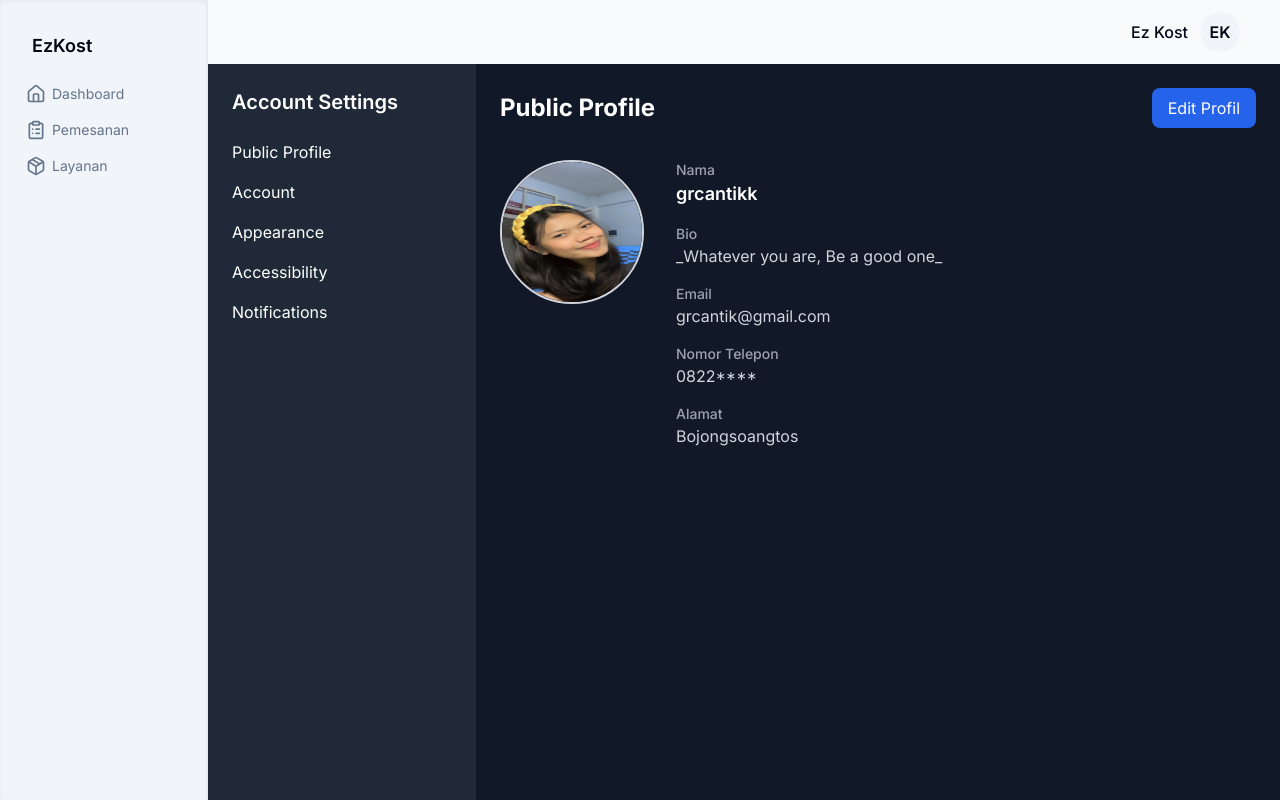
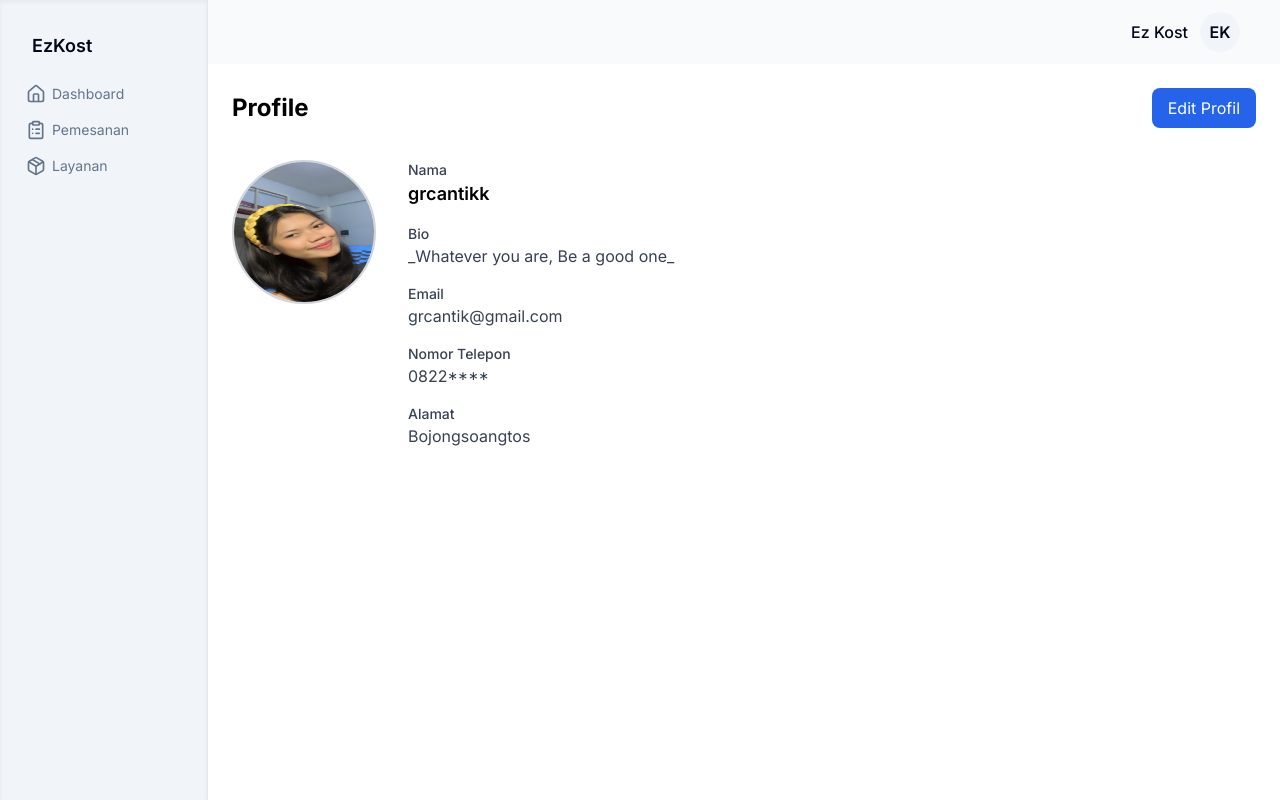
Before and after one commit to hidiyitis/final-project-app, a Next.js app: page /profile in a window 1280 px wide. Built offline with nearby package versions, Linux system fonts and the light colour scheme.

Commit message:
Pesan commit pertama

```diff
--- a/src/app/(app)/profile/page.tsx
+++ b/src/app/(app)/profile/page.tsx
@@ -23,24 +23,13 @@ export default function UserProfile() {
   const toggleEdit = () => setIsEditing(!isEditing);
 
   return (
-    <div className="flex flex-col lg:flex-row min-h-screen bg-gray-900 text-white">
-      {/* Sidebar */}
-      <div className="w-full lg:w-1/4 p-6 bg-gray-800">
-        <h2 className="text-xl font-semibold mb-6">Account Settings</h2>
-        <ul className="space-y-4">
-          <li className="hover:text-blue-500 cursor-pointer">Public Profile</li>
-          <li className="hover:text-blue-500 cursor-pointer">Account</li>
-          <li className="hover:text-blue-500 cursor-pointer">Appearance</li>
-          <li className="hover:text-blue-500 cursor-pointer">Accessibility</li>
-          <li className="hover:text-blue-500 cursor-pointer">Notifications</li>
-          {/* Tambahkan item lain sesuai kebutuhan */}
-        </ul>
-      </div>
+    <div className="flex flex-col min-h-screen bg-white text-black">
+      {/* Bagian Sidebar yang mengandung Account Settings dihapus */}
 
       {/* Konten Utama Profil */}
       <div className="flex-grow p-6">
         <div className="flex flex-col lg:flex-row lg:justify-between items-start lg:items-center mb-8">
-          <h1 className="text-2xl font-bold text-white mb-4 lg:mb-0">Public Profile</h1>
+          <h1 className="text-2xl font-bold mb-4 lg:mb-0">Profile</h1>
           <button
             type="button"
             onClick={toggleEdit}
@@ -67,13 +56,13 @@ export default function UserProfile() {
           {/* Informasi Profil */}
           <div className="flex-grow space-y-4 w-full">
             <div>
-              <label className="block text-sm font-medium text-gray-400">Nama</label>
+              <label className="block text-sm font-medium text-gray-700">Nama</label>
               <p className="text-lg font-semibold">
                 {isEditing ? (
                   <input
                     type="text"
                     name="name"
-                    className="w-full px-4 py-2 border border-gray-700 bg-gray-800 rounded-lg mt-1 focus:outline-none focus:border-blue-500"
+                    className="w-full px-4 py-2 border border-gray-300 bg-gray-100 rounded-lg mt-1 focus:outline-none focus:border-blue-500"
                     value={profile.name}
                     onChange={handleInputChange}
                   />
@@ -84,12 +73,12 @@ export default function UserProfile() {
             </div>
 
             <div>
-              <label className="block text-sm font-medium text-gray-400">Bio</label>
-              <p className="text-gray-300">
+              <label className="block text-sm font-medium text-gray-700">Bio</label>
+              <p className="text-gray-700">
                 {isEditing ? (
                   <textarea
                     name="bio"
-                    className="w-full px-4 py-2 border border-gray-700 bg-gray-800 rounded-lg mt-1 focus:outline-none focus:border-blue-500"
+                    className="w-full px-4 py-2 border border-gray-300 bg-gray-100 rounded-lg mt-1 focus:outline-none focus:border-blue-500"
                     rows="3"
                     value={profile.bio}
                     onChange={handleInputChange}
@@ -101,13 +90,13 @@ export default function UserProfile() {
             </div>
 
             <div>
-              <label className="block text-sm font-medium text-gray-400">Email</label>
-              <p className="text-gray-300">
+              <label className="block text-sm font-medium text-gray-700">Email</label>
+              <p className="text-gray-700">
                 {isEditing ? (
                   <input
                     type="email"
                     name="email"
-                    className="w-full px-4 py-2 border border-gray-700 bg-gray-800 rounded-lg mt-1 focus:outline-none focus:border-blue-500"
+                    className="w-full px-4 py-2 border border-gray-300 bg-gray-100 rounded-lg mt-1 focus:outline-none focus:border-blue-500"
                     value={profile.email}
                     onChange={handleInputChange}
                   />
@@ -118,13 +107,13 @@ export default function UserProfile() {
             </div>
 
             <div>
-              <label className="block text-sm font-medium text-gray-400">Nomor Telepon</label>
-              <p className="text-gray-300">
+              <label className="block text-sm font-medium text-gray-700">Nomor Telepon</label>
+              <p className="text-gray-700">
                 {isEditing ? (
                   <input
                     type="tel"
                     name="phone"
-                    className="w-full px-4 py-2 border border-gray-700 bg-gray-800 rounded-lg mt-1 focus:outline-none focus:border-blue-500"
+                    className="w-full px-4 py-2 border border-gray-300 bg-gray-100 rounded-lg mt-1 focus:outline-none focus:border-blue-500"
                     value={profile.phone}
                     onChange={handleInputChange}
                   />
@@ -135,13 +124,13 @@ export default function UserProfile() {
             </div>
 
             <div>
-              <label className="block text-sm font-medium text-gray-400">Alamat</label>
-              <p className="text-gray-300">
+              <label className="block text-sm font-medium text-gray-700">Alamat</label>
+              <p className="text-gray-700">
                 {isEditing ? (
                   <input
                     type="text"
                     name="address"
-                    className="w-full px-4 py-2 border border-gray-700 bg-gray-800 rounded-lg mt-1 focus:outline-none focus:border-blue-500"
+                    className="w-full px-4 py-2 border border-gray-300 bg-gray-100 rounded-lg mt-1 focus:outline-none focus:border-blue-500"
                     value={profile.address}
                     onChange={handleInputChange}
                   />
```
